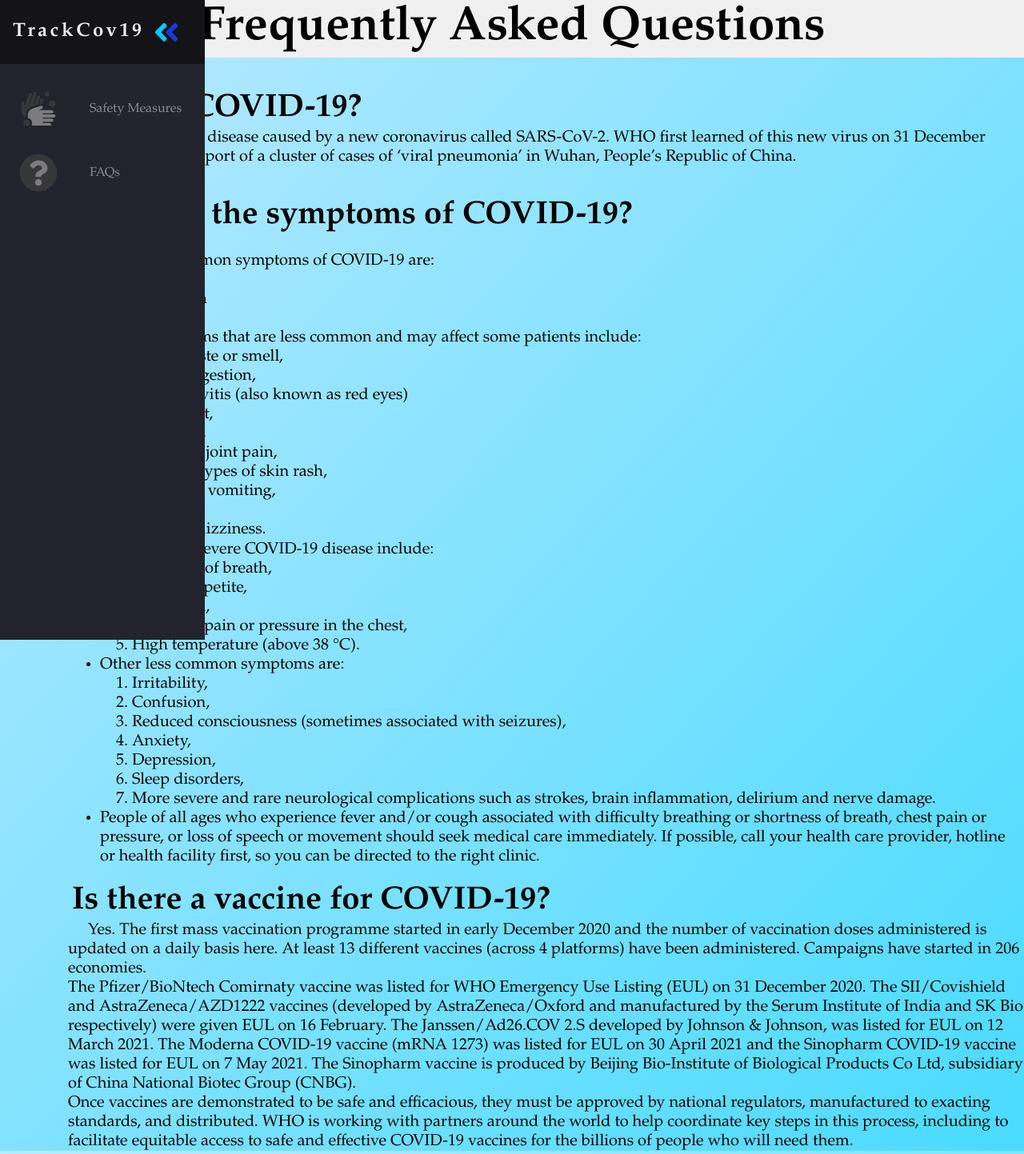
After one commit to Sookeyy-12/TrackCov19, a Flask app: page /FAQs/ in a window 1280 px wide. The commit adds this page. Shown: the whole page at 80% size. Run offline with Flask 2, Linux system fonts and the light colour scheme.

Commit message:
Added FAQs Page

```diff
--- a/main.py
+++ b/main.py
@@ -26,5 +26,9 @@ def return_data_country(name):
 def safety_measures():
     return render_template('safetymeasures.html')
 
+@app.route("/FAQs/")
+def faq_covid19():
+    return render_template('faq.html')
+
 if __name__ == "__main__":
     app.run(port=os.getenv("PORT"), debug=True)
--- /dev/null
+++ b/static/css/faq.css
@@ -0,0 +1,224 @@
+:root {
+    font-size: 16px;
+    font-family: 'Garamond';
+    --text-primary: #b6b6b6;
+    --text-secondary: #ececec;
+    --bg-primary: #23232e;
+    --bg-secondary: #141418;
+    --transition-speed: 600ms;
+}
+
+body {
+    background-color: rgb(10, 206, 255);
+    background-image: linear-gradient(to bottom right, rgb(187, 233, 255), rgb(73, 219, 255));
+    margin: 0;
+    padding: 0;
+}
+
+body::-webkit-scrollbar {
+    width: 0.25rem;
+}
+
+body::-webkit-scrollbar-track {
+    background: #1e1e24;
+}
+
+body::-webkit-scrollbar-thumb {
+    background: #6649b8;
+}
+
+main {
+    margin-left: 5rem;
+    padding: 1rem;
+}
+
+.fa-primary {
+  color: rgb(11, 198, 255);
+}
+
+.fa-secondary {
+  color: rgb(23, 59, 219);
+}
+
+.fa-primary,
+.fa-secondary {
+  transition: var(--transition-speed);
+}
+
+.navbar {
+    position: fixed;
+    background-color: var(--bg-primary);
+    transition: width 600ms ease;
+    overflow: hidden;
+}
+
+.navbar-nav {
+    list-style: none;
+    padding: 0;
+    margin: 0;
+    display: flex;
+    flex-direction: column;
+    align-items: center;
+    height: 100%;
+}
+
+.nav-item {
+    width: 100%;
+}
+
+.nav-link {
+    display: flex;
+    align-items: center;
+    height: 5rem;
+    color: var(--text-primary);
+    text-decoration: none;
+    filter: grayscale(100%) opacity(0.7);
+    transition: var(--transition-speed);
+}
+
+.nav-link1 {
+  display: flex;
+  align-items: center;
+  height: 5rem;
+  color: var(--text-primary);
+  text-decoration: none;
+  filter: grayscale(100%) opacity(0.7);
+  transition: var(--transition-speed);
+}
+
+.nav-link:hover {
+    filter: grayscale(0%) opacity(1);
+    background: var(--bg-secondary);
+    color: var(--text-secondary);
+}
+
+.nav-link1:hover{
+  filter: grayscale(0%) opacity(1);
+  background: var(--bg-secondary);
+  color: var(--text-secondary);
+}
+
+.link-text {
+    display: none;
+    margin-left: 1rem;
+}
+
+.nav-link svg {
+    width: 2rem;
+    min-width: 2rem;
+    margin: 0 1.5rem;
+    transform: rotate(0deg);
+    transition: var(--transition-speed);
+}
+
+.nav-link1 svg {
+  width: 3rem;
+  min-width: 2rem;
+  margin: 0 1.5rem;
+  transform: rotate(0deg);
+  transition: var(--transition-speed);
+}
+
+.logo {
+    font-weight: bold;
+    text-transform: None;
+    margin-bottom: 1rem;
+    text-align: center;
+    color: var(--text-secondary);
+    background: var(--bg-secondary);
+    font-size: 1.5rem;
+    letter-spacing: 0.3ch;
+    width: 100%;
+}
+
+.logo svg {
+    transform: rotate(0deg);
+    transition: var(--transition-speed);
+}
+
+.logo-text {
+    display: inline;
+    position: absolute;
+    left: -999px;
+    transition: var(--transition-speed);
+}
+
+.navbar:hover .logo svg {
+    transform: rotate(-180deg);
+}
+
+/* Small screens */
+@media only screen and (max-width: 600px) {
+    .navbar {
+      bottom: 0;
+      width: 100vw;
+      height: 5rem;
+    }
+
+    .logo {
+      display: none;
+    }
+
+    .navbar-nav {
+      flex-direction: row;
+    }
+
+    .nav-link {
+      justify-content: center;
+    }
+
+    main {
+      margin: 0;
+    }
+  }
+
+  /* Large screens */
+  @media only screen and (min-width: 600px) {
+    .navbar {
+      top: 0;
+      width: 5rem;
+      height: 100vh;
+    }
+
+    .navbar:hover {
+      width: 16rem;
+    }
+
+    .navbar:hover .link-text {
+      display: inline;
+    }
+
+    .navbar:hover .logo svg
+    {
+      margin-left: 12rem;
+    }
+
+    .navbar:hover .logo-text
+    {
+      left: 0px;
+    }
+  }
+
+.head {
+    width: 100%;
+    text-align: center;
+    font-size: 30px;
+    background-color: rgb(240, 240, 240);
+}
+
+.maincontent {
+    padding-left: 85px;
+}
+
+#question {
+    padding-left:5px;
+    text-align: left;
+    font-size: 40px;
+
+}
+
+p2, p4, p6 {
+    padding-left: 25px;
+    text-align: left;
+    font-size: 20px;
+}
--- /dev/null
+++ b/templates/faq.html
@@ -0,0 +1,138 @@
+<html>
+    <head>
+        <title>FAQ(s)-Covid19</title>
+        <link rel="stylesheet" href="{{ url_for('static', filename='css/faq.css') }}">
+    </head>
+    <body>
+        <nav class="navbar">
+            <ul class="navbar-nav">
+                <li class="logo">
+                    <a href="/" class="nav-link">
+                        <span class="link-text logo-text">TrackCov19</span>
+                        <svg
+                        aria-hidden="true"
+                        focusable="false"
+                        data-prefix="fad"
+                        data-icon="angle-double-right"
+                        role="img"
+                        xmlns="http://www.w3.org/2000/svg"
+                        viewBox="0 0 448 512"
+                        class="svg-inline--fa fa-angle-double-right fa-w-14 fa-5x"
+                        >
+                        <g class="fa-group">
+                            <path
+                            fill="currentColor"
+                            d="M224 273L88.37 409a23.78 23.78 0 0 1-33.8 0L32 386.36a23.94 23.94 0 0 1 0-33.89l96.13-96.37L32 159.73a23.94 23.94 0 0 1 0-33.89l22.44-22.79a23.78 23.78 0 0 1 33.8 0L223.88 239a23.94 23.94 0 0 1 .1 34z"
+                            class="fa-secondary"
+                            ></path>
+                            <path
+                            fill="currentColor"
+                            d="M415.89 273L280.34 409a23.77 23.77 0 0 1-33.79 0L224 386.26a23.94 23.94 0 0 1 0-33.89L320.11 256l-96-96.47a23.94 23.94 0 0 1 0-33.89l22.52-22.59a23.77 23.77 0 0 1 33.79 0L416 239a24 24 0 0 1-.11 34z"
+                            class="fa-primary"
+                            ></path>
+                        </g>
+                        </svg>
+                    </a>
+                  </li>
+                  <li class="nav-item">
+                    <a href="/SafetyMeasures/" class= "nav-link1">
+                      <svg
+                      aria-hidden="true"
+                      focusable="false"
+                      data-prefix="fad"
+                      data-icon="hands-wash"
+                      role="img"
+                      xmlns="http://www.w3.org/2000/svg"
+                      viewBox="0 0 576 512"
+                      class="svg-inline--fa fa-hands-wash fa-w-18 fa-3x">
+                      <g class="fa-group">
+                        <path
+                        fill="currentColor"
+                        d="M290.59,49.94c-11.53-1.34-22.22,6.45-25.71,17.52L231.42,173.88a8,8,0,0,1-15.26-4.83L259.53,31.26A24,24,0,0,0,239.2.15C227.67-1.19,217,6.6,213.49,17.66L165.56,169.37a8,8,0,1,1-15.26-4.82l38.56-122a24,24,0,0,0-20.33-31.11C157,10,146.32,17.83,142.82,28.9l-60,189.85L80.76,168.7A24,24,0,0,0,56.9,144.55c-13.23-.05-24.72,10.54-24.9,23.86V281.14A123.69,123.69,0,0,0,93.65,386.33c.8-.19,1.54-.54,2.35-.71V359.93a156,156,0,0,1,107.06-148l73.7-22.76L310.92,81.05A24,24,0,0,0,290.59,49.94ZM342,99.74c-11.53-1.35-22.21,6.44-25.71,17.51l-20.9,66.17,16.11-5A56.77,56.77,0,0,1,328,176a56,56,0,0,1,19,3.49l15.35-48.61A24,24,0,0,0,342,99.74ZM112,416a48,48,0,1,0,48,48A48,48,0,0,0,112,416ZM416,0a32,32,0,1,0,32,32A32,32,0,0,0,416,0Zm80,128a48,48,0,1,0,48,48A48,48,0,0,0,496,128Z"
+                        class="fa-secondary">
+                        </path>
+                        <path
+                        fill="currentColor"
+                        d="M519.1,336H360a8,8,0,0,1,0-16H488a24,24,0,0,0,23.54-28.76C509.35,279.84,498.71,272,487.1,272H288l47.09-17.06a24,24,0,0,0-14.18-45.88L213.19,242.31A123.88,123.88,0,0,0,128,360v25.65a79.78,79.78,0,0,1,58,108.63A118.9,118.9,0,0,0,248,512H456a24,24,0,0,0,23.54-28.76C477.35,471.84,466.71,464,455.1,464H360a8,8,0,0,1,0-16H488a24,24,0,0,0,23.54-28.76C509.35,407.84,498.71,400,487.1,400H360a8,8,0,0,1,0-16H520a24,24,0,0,0,23.54-28.76C541.35,343.84,530.71,336,519.1,336Z"
+                        class="fa-primary">
+                        </path>
+                      </g>
+                      </svg>
+                      <span class="link-text">Safety Measures</span>
+                    </a>
+                  </li>
+                  <li class='nav-item'>
+                      <a href='#'class='nav-link1'>
+                        <svg
+                        aria-hidden="true"
+                        focusable="false"
+                        data-prefix="fad"
+                        data-icon="question-circle"
+                        role="img"
+                        xmlns="http://www.w3.org/2000/svg"
+                        viewBox="0 0 512 512"
+                        class="svg-inline--fa fa-question-circle fa-w-16 fa-3x">
+                        <g class="fa-group">
+                            <path
+                            fill="currentColor"
+                            d="M256 8C119 8 8 119.08 8 256s111 248 248 248 248-111 248-248S393 8 256 8zm0 422a46 46 0 1 1 46-46 46.05 46.05 0 0 1-46 46zm40-131.33V300a12 12 0 0 1-12 12h-56a12 12 0 0 1-12-12v-4c0-41.06 31.13-57.47 54.65-70.66 20.17-11.31 32.54-19 32.54-34 0-19.82-25.27-33-45.7-33-27.19 0-39.44 13.14-57.3 35.79a12 12 0 0 1-16.67 2.13L148.82 170a12 12 0 0 1-2.71-16.26C173.4 113 208.16 90 262.66 90c56.34 0 116.53 44 116.53 102 0 77-83.19 78.21-83.19 106.67z"
+                            class="fa-secondary">
+                            </path>
+                            <path
+                            fill="currentColor"
+                            d="M256 338a46 46 0 1 0 46 46 46 46 0 0 0-46-46zm6.66-248c-54.5 0-89.26 23-116.55 63.76a12 12 0 0 0 2.71 16.24l34.7 26.31a12 12 0 0 0 16.67-2.13c17.86-22.65 30.11-35.79 57.3-35.79 20.43 0 45.7 13.14 45.7 33 0 15-12.37 22.66-32.54 34C247.13 238.53 216 254.94 216 296v4a12 12 0 0 0 12 12h56a12 12 0 0 0 12-12v-1.33c0-28.46 83.19-29.67 83.19-106.67 0-58-60.19-102-116.53-102z"
+                            class="fa-primary">
+                            </path>
+                        </g>
+                        </svg>
+                        <span CLASS='link-text'>FAQs</span>
+                      </a>
+                  </li>
+            </ul>
+        </nav>
+        <div class="head">
+            <h1>Frequently Asked Questions</h1>
+        </div>
+        <div class="maincontent">
+            <p1 id='question'>
+                <b>What is COVID-19?</b>
+            <br></p1>
+            <p2>COVID-19 is the disease caused by a new coronavirus called SARS-CoV-2.  WHO first learned of this new virus on 31 December 2019, following a report of a cluster of cases of ‘viral pneumonia’ in Wuhan, People’s Republic of China.</p2>
+            <br><br><br><p3 id="question"><b>What are the symptoms of COVID-19?</b></p1>
+            <p4><ul><li>The most common symptoms of COVID-19 are:</li>
+                <ol><li>Fever</li>
+                    <li>Dry cough</li>
+                    <li>Fatigue</li></ol>
+                <li>Other symptoms that are less common and may affect some patients include:</li>
+                <ol><li>Loss of taste or smell,</li>
+                    <li>Nasal congestion,</li>
+                    <li>Conjunctivitis (also known as red eyes)</li>
+                    <li>Sore throat,</li>
+                    <li>Headache,</li>
+                    <li>Muscle or joint pain,</li>
+                    <li>Different types of skin rash,</li>
+                    <li>Nausea or vomiting,</li>
+                    <li>Diarrhea,</li>
+                    <li>Chills or dizziness.</li></ol>
+                <li>Symptoms of severe COVID‐19 disease include:</li>
+                <ol><li>Shortness of breath,</li>
+                    <li>Loss of appetite,</li>
+                    <li>Confusion,</li>
+                    <li>Persistent pain or pressure in the chest,</li>
+                    <li>High temperature (above 38 °C).</li></ol>
+                <li>Other less common symptoms are:</li>
+                <ol><li>Irritability,</li>
+                    <li>Confusion,</li>
+                    <li>Reduced consciousness (sometimes associated with seizures),</li>
+                    <li>Anxiety,</li>
+                    <li>Depression,</li>
+                    <li>Sleep disorders,</li>
+                    <li>More severe and rare neurological complications such as strokes, brain inflammation, delirium and nerve damage.</li></ol>
+                <li>People of all ages who experience fever and/or cough associated with difficulty breathing or shortness of breath, chest pain or pressure, or loss of speech or movement should seek medical care immediately. If possible, call your health care provider, hotline or health facility first, so you can be directed to the right clinic.</li></ul></p4>
+                <p5 id="question"><b>Is there a vaccine for COVID-19?</b></p1>
+                <br><p6>Yes. The first mass vaccination programme started in early December 2020 and the number of vaccination doses administered is updated on a daily basis here. At least 13 different vaccines (across 4 platforms) have been administered. Campaigns have started in 206 economies.<br>
+                    The Pfizer/BioNtech Comirnaty vaccine was listed for WHO Emergency Use Listing (EUL) on 31 December 2020. The SII/Covishield and AstraZeneca/AZD1222 vaccines (developed by AstraZeneca/Oxford and manufactured by the Serum Institute of India and SK Bio respectively) were given EUL on 16 February. The Janssen/Ad26.COV 2.S developed by Johnson & Johnson, was listed for EUL on 12 March 2021. The Moderna COVID-19 vaccine (mRNA 1273) was listed for EUL on 30 April 2021 and the Sinopharm COVID-19 vaccine was listed for EUL on 7 May 2021. The Sinopharm vaccine is produced by Beijing Bio-Institute of Biological Products Co Ltd, subsidiary of China National Biotec Group (CNBG).<br>
+                    Once vaccines are demonstrated to be safe and efficacious, they must be approved by national regulators, manufactured to exacting standards, and distributed. WHO is working with partners around the world to help coordinate key steps in this process, including to facilitate equitable access to safe and effective COVID-19 vaccines for the billions of people who will need them.<br></p6>
+            </div>
+    </body>
+</html>
```
Also changed, not shown: templates/index.html (+27 -0 lines), templates/safetymeasures.html (+27 -0 lines).
